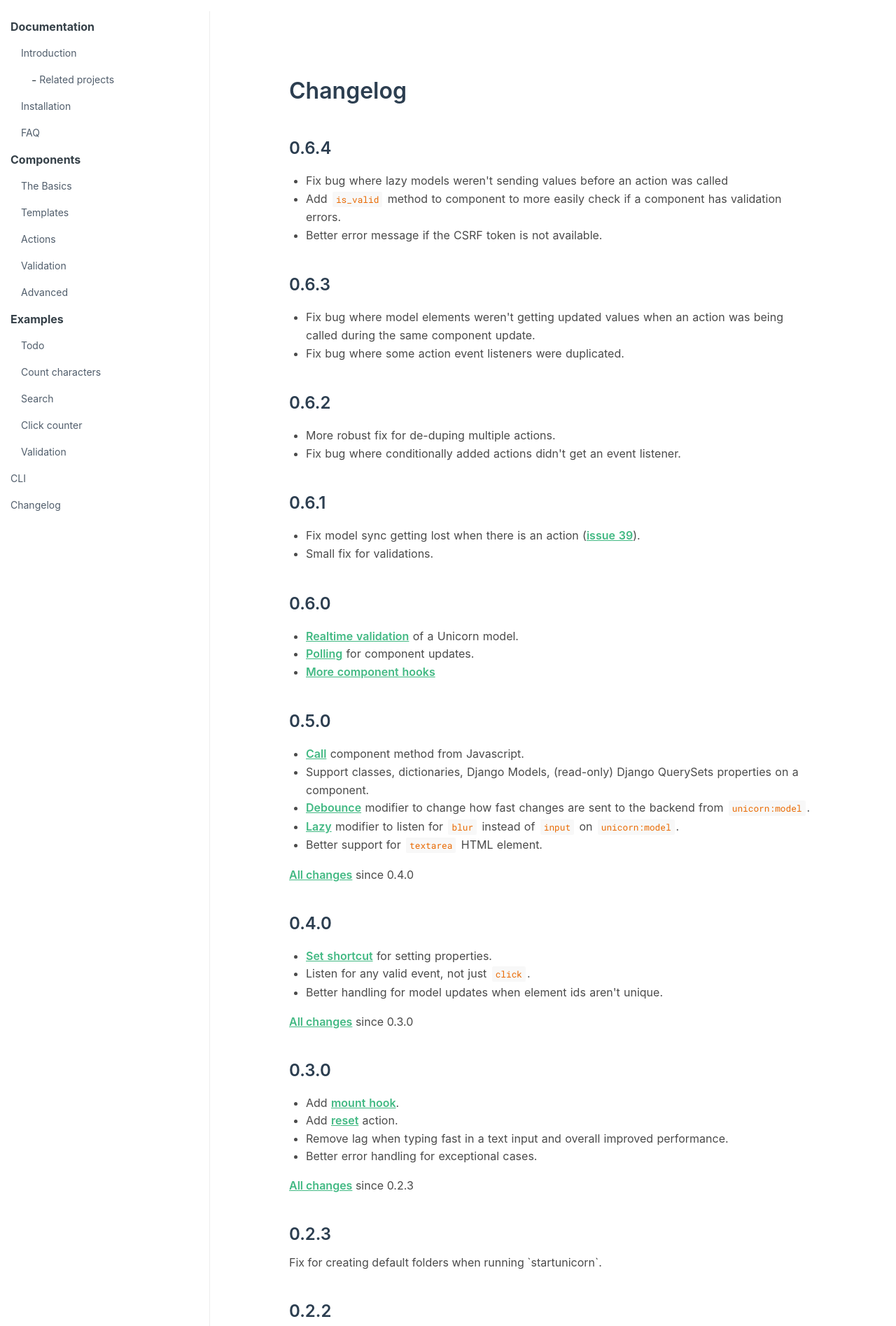
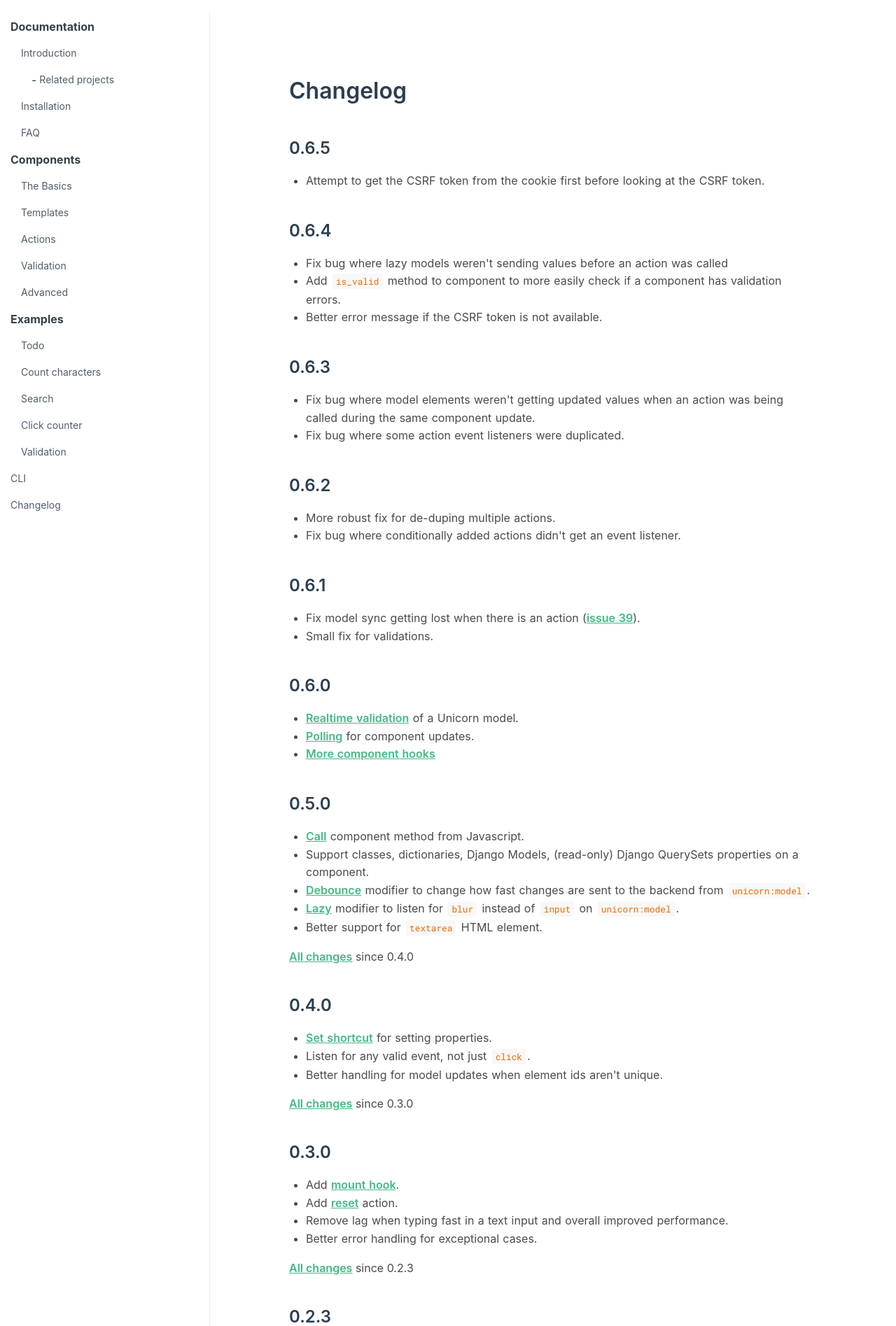
Before and after one commit to adamghill/django-unicorn.com, a Django app: template www/templates/www/documentation/changelog.html in a window 1280 px wide. Shown: the part 52-1947 px from the top of the page at 70% size. Run offline with Django 3.2, Linux system fonts and the light colour scheme; the template is opened without the code that fills it, so the values that code supplies are empty; some libraries are stand-ins or nearby versions.

Commit message:
Add 0.6.5 changelog.

```diff
--- a/www/templates/www/documentation/changelog.html
+++ b/www/templates/www/documentation/changelog.html
@@ -8,6 +8,11 @@
         <h1>
             Changelog
         </h1>
+
+        <h3>0.6.5</h3>
+        <ul>
+            <li>Attempt to get the CSRF token from the cookie first before looking at the CSRF token.</li>
+        </ul>
 
         <h3>0.6.4</h3>
         <ul>
```
